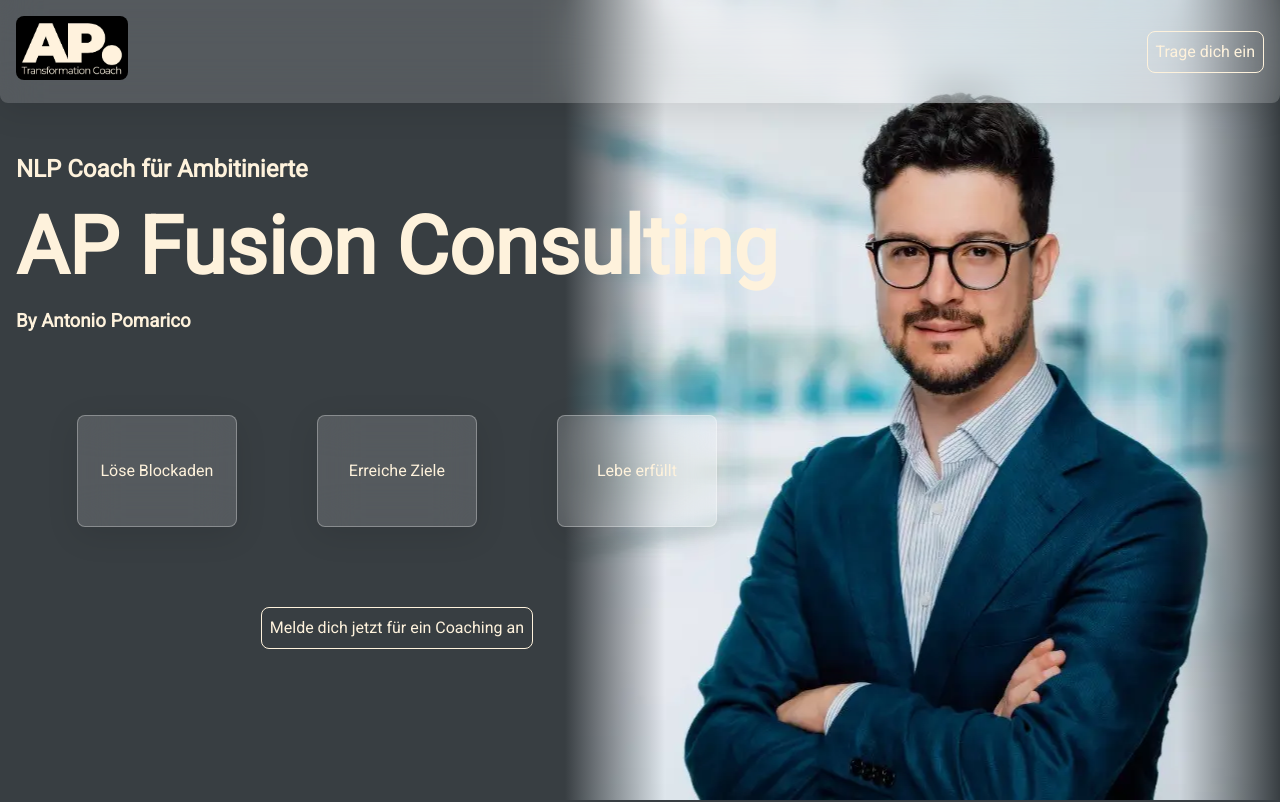
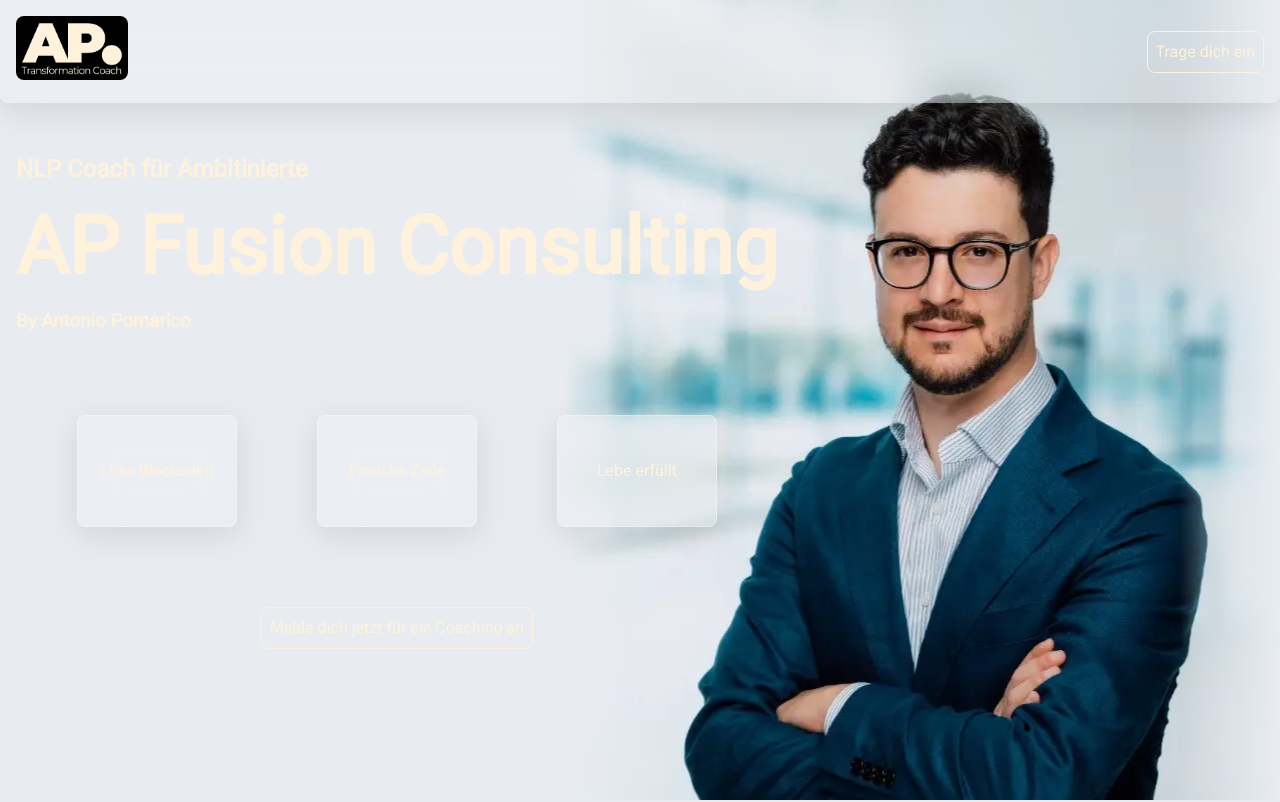
Before and after one commit to GDR1909/ap-fusionconsulting, an Angular app: page / in a window 1280 px wide. Shown: the top 802 px of the page. Built offline with nearby package versions, Linux system fonts and the light colour scheme.

Commit message:
changed the background-color

```diff
--- a/src/app/main-content/hero/hero.component.scss
+++ b/src/app/main-content/hero/hero.component.scss
@@ -30,12 +30,12 @@
 
   &::before {
     left: 0;
-    background: linear-gradient(to right, rgba(56, 62, 66, 1), rgba(56, 62, 66, 0));
+    background: linear-gradient(to right, rgba(232, 236, 241, 1), rgba(232, 236, 241, 0));
   }
 
   &::after {
     right: 0;
-    background: linear-gradient(to left, rgba(56, 62, 66, 1), rgba(56, 62, 66, 0));
+    background: linear-gradient(to left, rgba(232, 236, 241, 1), rgba(232, 236, 241, 0));
   }
 }
 
--- a/src/styles.scss
+++ b/src/styles.scss
@@ -16,7 +16,7 @@
 body {
   font-family: "Roboto"; /* My preferred default font */
   line-height: 1.5; /* Better readability */
-  background-color: rgb(56, 62, 66);
+  background-color: rgb(232, 236, 241);
   max-width: 1920px;
   margin: 0 auto;
   position: relative;
```
